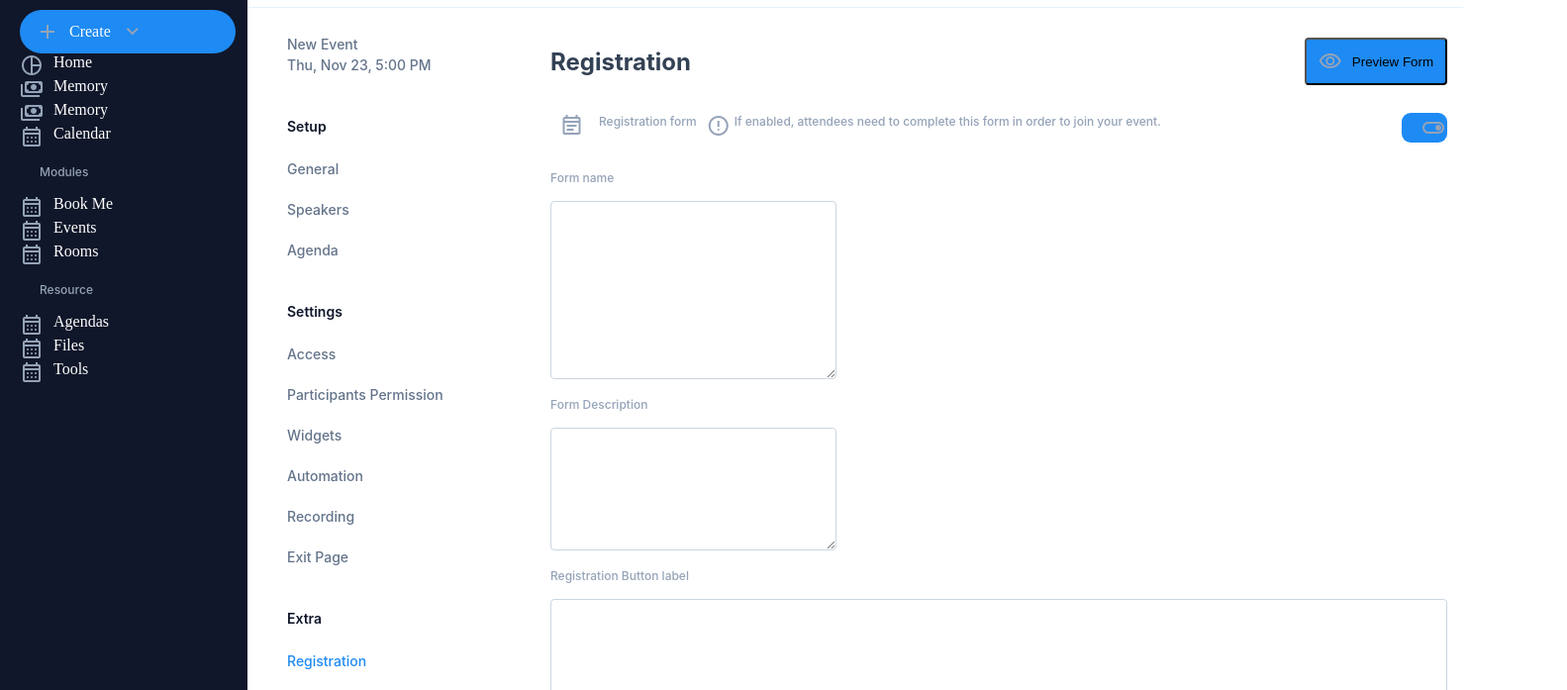
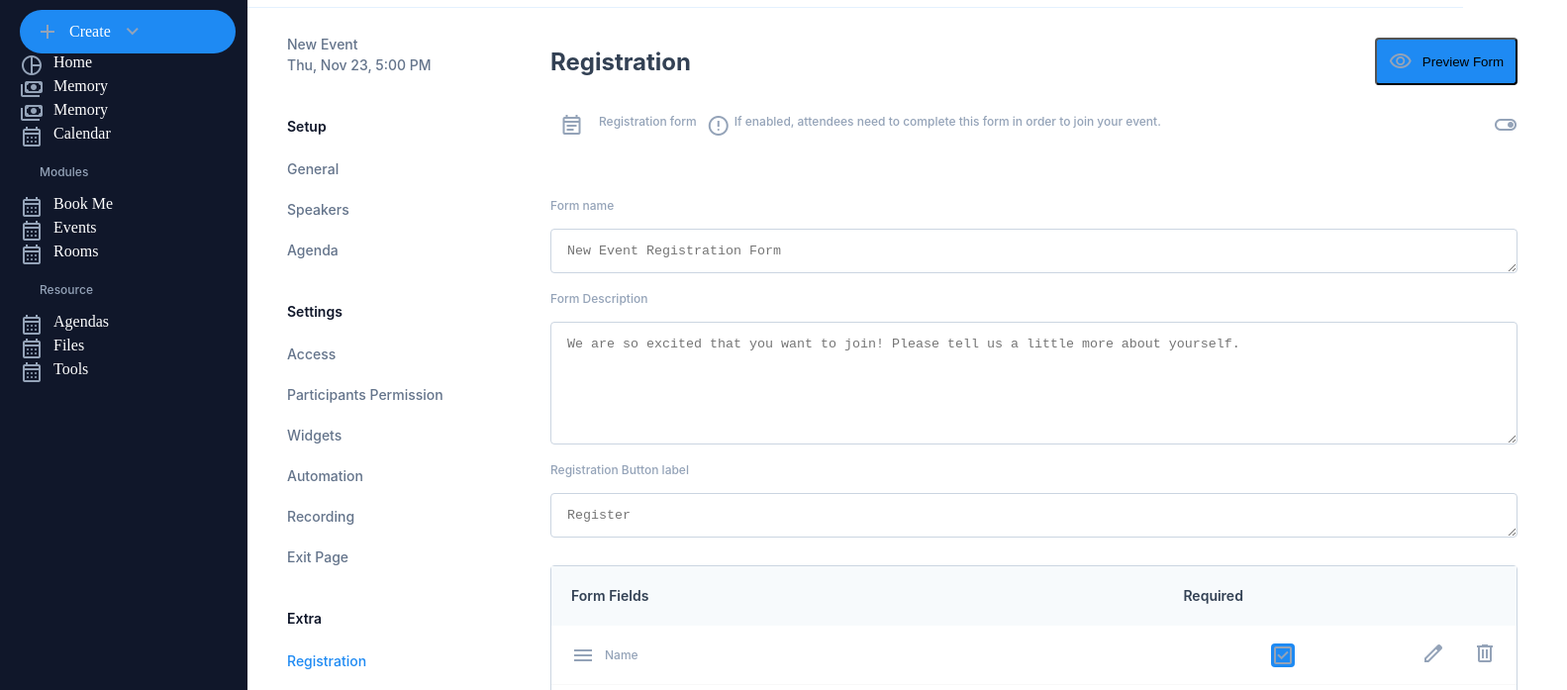
Before and after one commit to rohitsaw963/Saas-Dashboard, a plain HTML site: page index.html in a window 1280 px wide. Shown: the part 54-751 px from the top of the page at 99% size, 1583 px wide, since content can reach past the window. Drawn offline with nearby package versions, Linux system fonts and the light colour scheme.

Commit message:
form work

```diff
--- a/index.html
+++ b/index.html
@@ -159,7 +159,7 @@
             </div>
             <div class="body-content">
               <div class="content">
-                <!***--------------------- Reg Nav bar----------------->
+                <!--------------------- Reg Nav bar----------------->
                 <div class="Frame16">
                   <span id="reg2">Registration</span
                   ><button>
@@ -174,7 +174,7 @@
                         event_note
                       </span>
                     </div>
-                    <!*****----------------------- Reg. and button---------------->
+                    <!----------------------- Reg. and button---------------->
                     <div class="Frame18">
                       <div class="Frame17">
                         <span>Registration form</span>
@@ -194,7 +194,7 @@
                 </div>
                 <!------------------------------- Form- section  ------------->
                 <div class="form-details">
-                  <!------------------------------- Form- name ------------->
+                  <!------------------------------- Form- name ------------->git
 
                   <div class="form-name"><span>Form name</span></div>
                   <div>
@@ -202,8 +202,9 @@
                       name=""
                       class="form-name-text"
                       id=""
-                      cols="30"
-                      rows="10"
+                      cols="116"
+                      rows="1"
+                      placeholder="New Event Registration Form"
                     ></textarea>
                   </div>
                   <div class="form-Description">
@@ -214,8 +215,9 @@
                       name=""
                       class="form-dec-text"
                       id=""
-                      cols="30"
-                      rows="10"
+                      cols="116"
+                      rows="8"
+                      placeholder="We are so excited that you want to join! Please tell us a little more about yourself."
                     ></textarea>
                   </div>
                   <div class="reg-label">
@@ -225,8 +227,9 @@
                     name=""
                     class="reg-lab"
                     id=""
-                    cols="30"
-                    rows="10"
+                    cols="116"
+                    rows="1"
+                    placeholder="Register"
                   ></textarea>
                 </div>
                 <!-------------------------------------- FORM-FIELDS ---------->
--- a/script.js
+++ b/script.js
@@ -1 +1,4 @@
 console.log("This is Saas Dashboard");
+
+//Jquery syntax
+//$(selector).action(callback function)
--- a/style.css
+++ b/style.css
@@ -550,13 +550,13 @@ button div {
 
 .toggle {
   display: flex;
-  padding: 3px 2px 3px 20px;
+  /* padding: 3px 2px 3px 20px; */
   align-items: flex-start;
   gap: 10px;
   border-radius: 9px;
-  background: var(--Primary-Blue-400, #1e8af3);
+  /* background: var(--Primary-Blue-400, #1e8af3); */
 }
-
+/*** ------------Form-Section -------------*/
 .form-details {
   display: flex;
   flex-direction: column;
@@ -564,7 +564,7 @@ button div {
   gap: 16px;
   align-self: stretch;
 }
-
+/*** ------------ Form-name ------------- */
 .form-name {
   display: flex;
   flex-direction: column;
```
